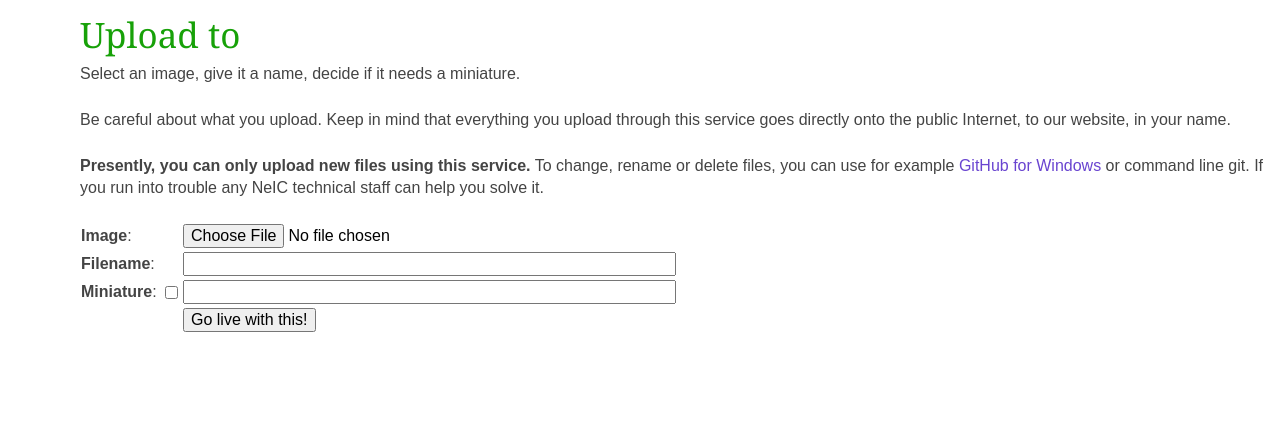
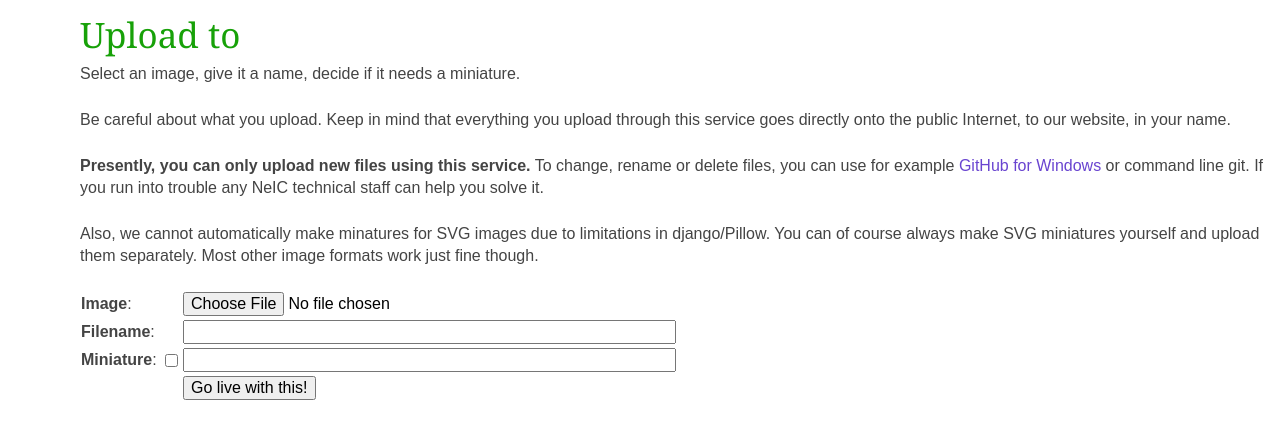
Before and after one commit to neicnordic/github_uploader, a Django app: template github_uploader/templates/github_uploader/upload.html in a window 1280 px wide. Shown: the part 305-744 px from the top of the page. Run offline with Django 3.2, Linux system fonts and the light colour scheme; the template is opened without the code that fills it, so the values that code supplies are empty; some libraries are stand-ins or nearby versions.

Commit message:
Do not suggest to make SVG minis on the fly (unsupported by backend).

```diff
--- a/github_uploader/templates/github_uploader/upload.html
+++ b/github_uploader/templates/github_uploader/upload.html
@@ -17,6 +17,10 @@
 <p><b>Presently, you can only upload new files using this service.</b>
 To change, rename or delete files, you can use for example <a href="http://windows.github.com/">GitHub for Windows</a>
 or command line git. If you run into trouble any NeIC technical staff can help you solve it.
+
+<p>Also, we cannot automatically make minatures for SVG images due to limitations in django/Pillow.
+You can of course always make SVG miniatures yourself and upload them separately. Most other image formats
+work just fine though.
 
 <p>{{ form.non_field_errors }}
 
@@ -116,7 +120,7 @@ Size:
                     $('#height').text(this.height);
                     $('#fullsize').attr('src', image.src);
                     $('#fullsize').css('display', 'inline');
-                    if (this.width * this.height > max_pixels || filesize > max_bytes) {
+                    if (parts.ext != 'svg' && (this.width * this.height > max_pixels || filesize > max_bytes)) {
                         $('#mini').attr('src', this.src);
                         $('#mini').css('display', 'inline');
                         $('#make_mini').prop('checked', true);
```
